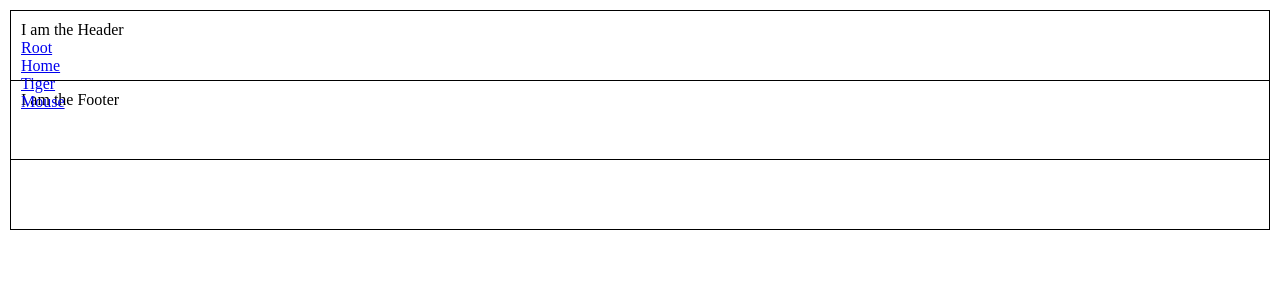
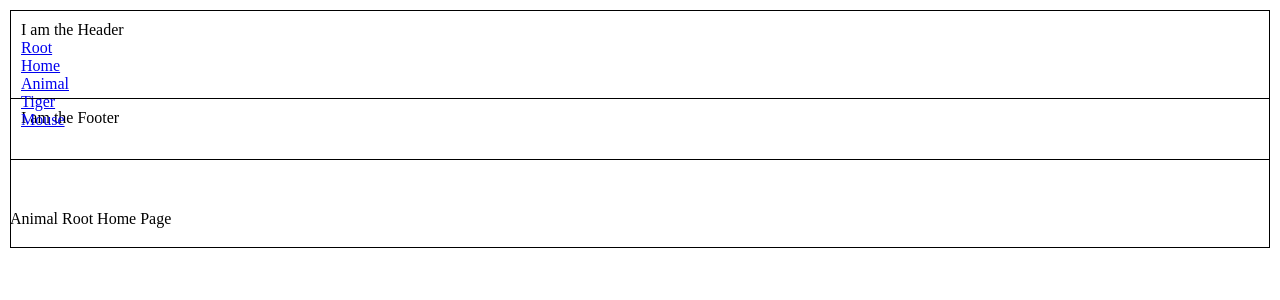
Before and after one commit to cleversprocket/react-router-test, a React app: page /animals in a window 1280 px wide. Shown: the top 300 px of the page. Built offline with nearby package versions, Linux system fonts and the light colour scheme; the HTML template or start-up script is replaced by a standard one.

Commit message:
using middleware to block navigation while fetching data

```diff
--- a/package.json
+++ b/package.json
@@ -7,7 +7,7 @@
         "analyze": "eslint src/*",
         "build": "webpack --config webpack.config.js --progress --color --mode development",
         "clean": "rm -rf ./dist",
-        "start": "node ./dist/server.js"
+        "start": "node --inspect ./dist/server.js"
     },
     "keywords": [],
     "author": "",
--- /dev/null
+++ b/src/animal.jsx
@@ -0,0 +1,18 @@
+import React from "react";
+
+class Animal extends React.PureComponent {
+    constructor() {
+        super();
+    }
+
+    render() {
+
+        return (
+            <div>
+                <p>Animal Root Home Page</p>
+            </div>
+        );
+    }
+}
+
+export default Animal;
--- a/src/header.jsx
+++ b/src/header.jsx
@@ -16,19 +16,12 @@ class Header extends React.PureComponent {
 
     render() {
 
-        const {
-            router: {
-                location: {
-
-                }
-            }
-        } = this.props
-
         return (
             <div className={styles.header}>
                 <div>I am the Header</div>
                 <div><a onClick={this.handleLinkClick} href="/">Root</a></div>
                 <div><a onClick={this.handleLinkClick} href="/home">Home</a></div>
+                <div><a onClick={this.handleLinkClick} href="/animals">Animal</a></div>
                 <div><a onClick={this.handleLinkClick} href="/animals/tiger">Tiger</a></div>
                 <div><a onClick={this.handleLinkClick} href="/animals/mouse">Mouse</a></div>
             </div>
@@ -42,5 +35,4 @@ const mapStateToProps = (state) => {
     };
 };
 
-
 export default connect(mapStateToProps)(Header);
--- a/src/routes.js
+++ b/src/routes.js
@@ -1,8 +1,13 @@
 import Home from "./home";
 import Animals from "./animals";
+import Animal from "./animal";
 import { fetchAnimalData } from "./store/thunks";
 import App from "./app";
 import React from "react";
+
+function sleep(ms) {
+    return new Promise(resolve => setTimeout(resolve, ms));
+}
 
 const testRoutes = Array.apply(null, new Array(100)).map((val, index) => {
     const Component = () => <h1>I'm at path /test-{index}</h1>;
@@ -17,25 +22,44 @@ const routes = [
     {
 
         component: App,
+        loadData: async (dispatch, data) => {
+            await sleep(2000);
+            console.log("Fetched App");
+            return Promise.resolve();
+        },
         routes: [
             {
                 path: "/",
                 exact: true,
-                component: Home
+                component: Home,
+                loadData: async (dispatch, data) => {
+                    await sleep(2000);
+                    console.log("Fetched home route");
+                    return Promise.resolve();
+                }
             },
             {
                 path: "/home",
                 component: Home
             },
             {
+                path: "/animals",
+                exact: true,
+                component: Animal,
+                loadData: async (dispatch, data) => {
+                    await sleep(2000);
+                    console.log("Fetched root animal data");
+                    return Promise.resolve();
+                },
+            },
+            {
                 path: "/animals/:animalName",
-                strict: false,
                 component: Animals,
                 loadData: async (dispatch, data) => {
+                    console.log("Fetched animals/:animalName");
                     return await fetchAnimalData(data)(dispatch);
                 }
             },
-            ...testRoutes
         ]
     }
 ];
--- a/src/server.jsx
+++ b/src/server.jsx
@@ -80,6 +80,8 @@ const init = async () => {
                         request.url.pathname
                     );
 
+                    console.log("matchRoutes: ", matchingRoutes);
+
                     const dataCalls = loadRouteData(matchingRoutes, store.dispatch);
 
                     await Promise.all(dataCalls);
--- a/src/store/router-transition-middleware.js
+++ b/src/store/router-transition-middleware.js
@@ -1,6 +1,7 @@
 import {CALL_HISTORY_METHOD, LOCATION_CHANGE} from "connected-react-router";
 import loadRouteData from "../load-route-data";
 import {matchRoutes} from "react-router-config";
+// import {matchPath} from "react-router-dom";
 import routes from "../routes";
 
 const routerTransitionMiddleware = history => store => next => async action => {
@@ -26,6 +27,8 @@ const routerTransitionMiddleware = history => store => next => async action => {
     const toRoute = pathname || payload.args[0];
 
     const matchingRoutes = matchRoutes(routes, toRoute);
+    // const matchingRoutes = matchPath(toRoute, {path: "/animals/:animalName"});
+    console.log("matchingRoutes: ", matchingRoutes);
 
     await Promise.all(loadRouteData(matchingRoutes, dispatch));
 
```
